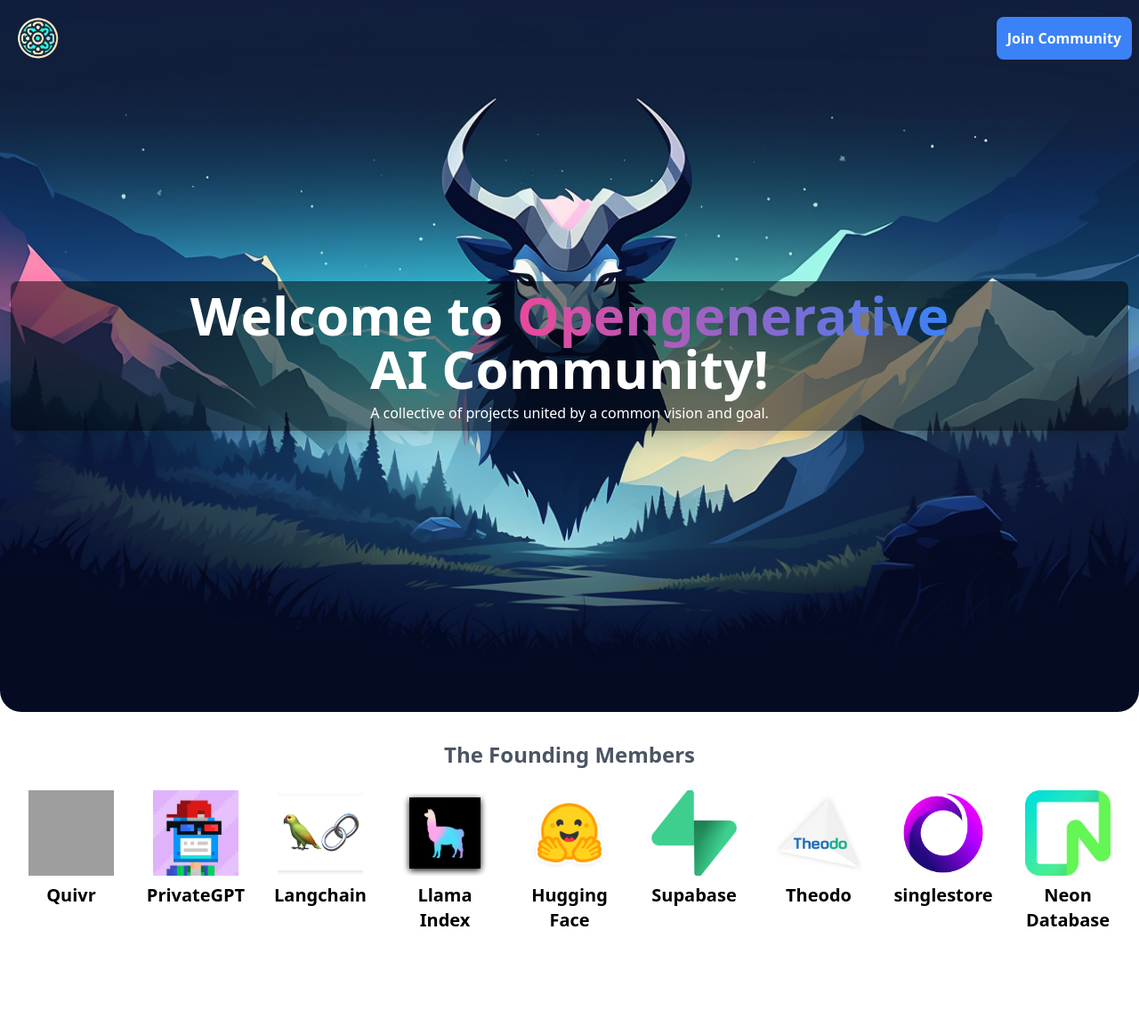
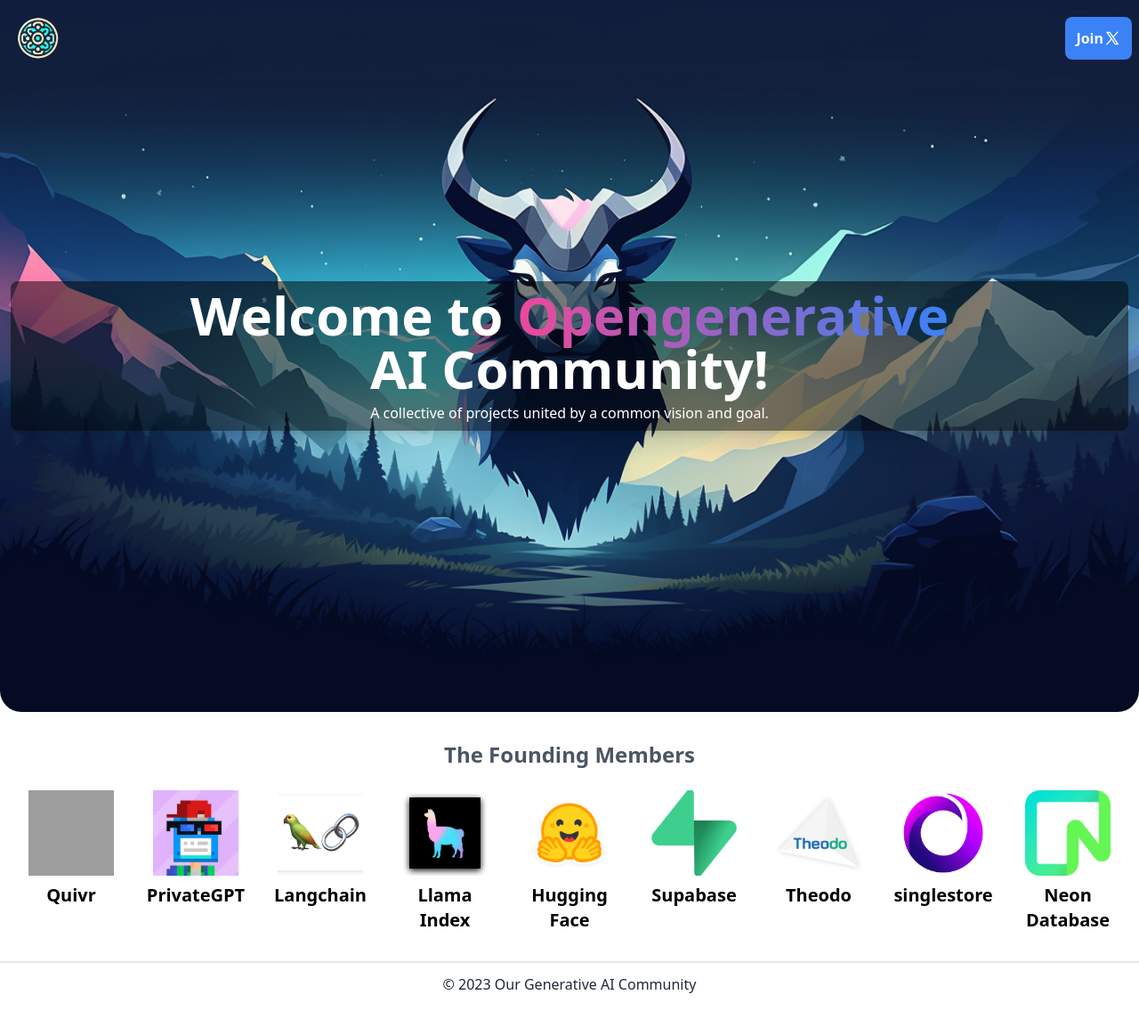
Before and after one commit to adarshswaminath/opengenerative.ai, an Astro site: page / in a window 1280 px wide. Shown: the whole page at 89% size. After the commit the page ends 1130 px from the top, so only its background shows below. Built offline with nearby package versions, Linux system fonts and the light colour scheme; Astro itself is replaced by a stand-in of ours; grey boxes are pictures that could not be loaded.

Commit message:
feature: layout and design completed

```diff
--- a/src/components/Card.jsx
+++ b/src/components/Card.jsx
@@ -2,7 +2,7 @@
   function Card({name,image}) {
     return (
       <div className="overflow-hidden group rounded-lg flex flex-col items-center p-3">
-        <img src={image} alt={name} className="h-24 w-24 object-cover group-hover:scale-125 transition delay-150 ease-in-out duration-200" />
+        <img src={image} alt={name} className="h-24 w-24 object-cover group-hover:scale-125 transition ease-in-out duration-200" />
         <div className="p-2">
           <h1 className="text-xl font-semibold">{name}</h1>
         </div>
--- /dev/null
+++ b/src/components/Footer.jsx
@@ -0,0 +1,11 @@
+function Footer() {
+  return (
+    <div className="relative bottom-0 right-0 p-3 border-t-2 flex items-center justify-center gap-3">
+      <h3 className="font-medium text-gray-800">
+        © 2023 Our Generative AI Community
+      </h3>
+    </div>
+  );
+}
+
+export default Footer;
--- a/src/components/FoundingMembers.jsx
+++ b/src/components/FoundingMembers.jsx
@@ -40,9 +40,9 @@ const foundersList = [
 ];
 function FoundingMembers() {
   return (
-    <div class="min-h-screen bg-white text-black mt-2 text-center p-3">
+    <div class="h-auto bg-white text-black mt-2 text-center p-3">
       <h2 class="text-2xl font-bold m-3 text-gray-600">The Founding Members</h2>
-      <div class="grid grid-cols-3 md:grid-cols-2 lg:grid-cols-9 gap-1">
+      <div class="grid grid-cols-3 md:grid-cols-3 lg:grid-cols-9 gap-1">
         {foundersList.map((value,index) => (
             <div key={index}>
                 <Card image={value.image} name={value.name} />
--- a/src/components/Header.tsx
+++ b/src/components/Header.tsx
@@ -13,9 +13,36 @@ function Header() {
       {/* navbar */}
       <nav className="absolute top-0 left-0 right-0 p-2 flex items-center justify-between">
         <img src="/images/logo.png" alt="logo" className="h-[70px] w-[70px]" />
-        <a href="#">
-          <button className="p-3 bg-blue-500 font-bold rounded-lg text-white">
-            Join Community
+        <a href="https://twitter.com/OpenGenAI" target="_blank">
+          <button className="flex items-center space-x-5 p-3 bg-blue-500 hover:bg-indigo-500 transition ease-in-out duration-200 delay-300 hover:rounded-full font-bold rounded-lg text-white">
+            Join
+            <svg
+              xmlns="http://www.w3.org/2000/svg"
+              x="0px"
+              y="0px"
+              className="h-5 w-5"
+              viewBox="0,0,256,256"
+            >
+              <g
+                fill="#ffffff"
+                fill-rule="nonzero"
+                stroke="none"
+                stroke-width="1"
+                stroke-linecap="butt"
+                stroke-linejoin="miter"
+                stroke-miterlimit="10"
+                stroke-dasharray=""
+                stroke-dashoffset="0"
+                font-family="none"
+                font-weight="none"
+                font-size="none"
+                text-anchor="none"
+              >
+                <g transform="scale(8.53333,8.53333)">
+                  <path d="M26.37,26l-8.795,-12.822l0.015,0.012l7.93,-9.19h-2.65l-6.46,7.48l-5.13,-7.48h-6.95l8.211,11.971l-0.001,-0.001l-8.66,10.03h2.65l7.182,-8.322l5.708,8.322zM10.23,6l12.34,18h-2.1l-12.35,-18z"></path>
+                </g>
+              </g>
+            </svg>
           </button>
         </a>
       </nav>
--- a/src/env.d.ts
+++ b/src/env.d.ts
@@ -1 +1,2 @@
+/// <reference path="../.astro/types.d.ts" />
 /// <reference types="astro/client" />
--- a/src/pages/index.astro
+++ b/src/pages/index.astro
@@ -2,9 +2,11 @@
 import Layout from '../layouts/Layout.astro';
 import Header from "../components/Header"
 import FoundingMembers from "../components/FoundingMembers"
+import Footer from "../components/Footer"
 ---
 
 <Layout title="Opengenerative AI">
 	<Header/>
 	<FoundingMembers/>
+	<Footer/>
 </Layout>
```
